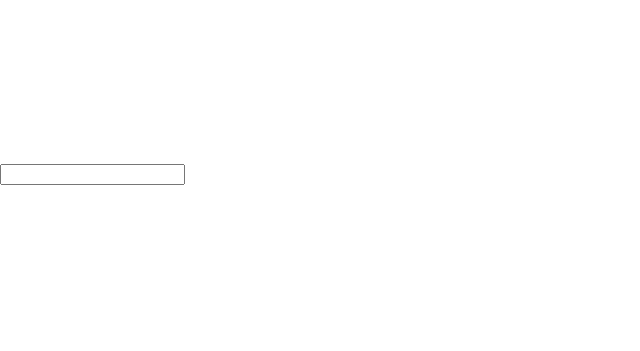
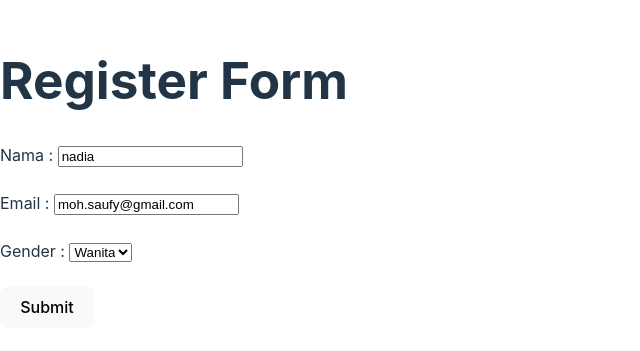
Before and after one commit to saufister/dicoding-react-starter, a React (Vite) app: page / in a window 1280 px wide. Shown: the part 227-578 px from the top of the page, without its empty margins (0-640 px from the left). Built offline with nearby package versions, Linux system fonts and the light colour scheme.

Commit message:
try create react form with read only state

```diff
--- a/src/Learn_3/ControlledComponent.jsx
+++ b/src/Learn_3/ControlledComponent.jsx
@@ -4,7 +4,7 @@ class ControlledComponent extends React.Component{
     constructor(props){
         super(props);
         this.state = {
-            email : ''
+            email : 'ikan'
         }
         this.onEmailChangeHandler = this.onEmailChangeHandler.bind(this);
     }
--- /dev/null
+++ b/src/Learn_3/MyForm.jsx
@@ -0,0 +1,37 @@
+import React from 'react';
+
+class MyForm extends React.Component{
+    constructor(props){
+        super(props);
+        this.state ={
+            name : 'nadia',
+            email : 'moh.saufy@gmail.com',
+            gender : 'Wanita',
+        };
+    }
+
+    render(){
+        return(
+            <div>
+                <h1> Register Form</h1>
+            <form>
+                <label htmlFor="name">Nama : </label>
+                <input id="name" type ="text" value ={this.state.name}></input>
+                 <br></br><br></br>
+                <label htmlFor="email"> Email  : </label>
+                <input id="email" type ="text" value = {this.state.email}></input>
+                <br></br><br></br>
+                <label htmlFor="gender"> Gender : </label>
+                <select id="gender" value ={this.state.gender} >
+                    <option value = "Pria"> Pria</option>
+                    <option value = "Wanita">Wanita </option>
+                </select>
+                <br></br><br></br>
+                <button type="submit">Submit</button>
+            </form>
+            </div>
+        );
+    }
+}
+
+export default MyForm;
--- a/src/main.jsx
+++ b/src/main.jsx
@@ -4,6 +4,7 @@ import News from './Learn_1/News.jsx'
 import Counter from './Learn_1/component/Counter.jsx'
 import CounterApp from './Learn_2/CounterApp.jsx'
 import ControlledComponent  from './Learn_3/ControlledComponent.jsx'
+import MyForm from './Learn_3/MyForm.jsx'
 import './index.css'
 
 class KomponenKu extends React.Component {
@@ -22,6 +23,6 @@ ReactDOM.createRoot(document.getElementById('root')).render(
     {/* <News /> */}
     {/* <KomponenKu name ="Saufi"/> */}
     {/* <Counter/> */}
-    <ControlledComponent/>
+    <MyForm/>
   </React.StrictMode>,
 )
```
